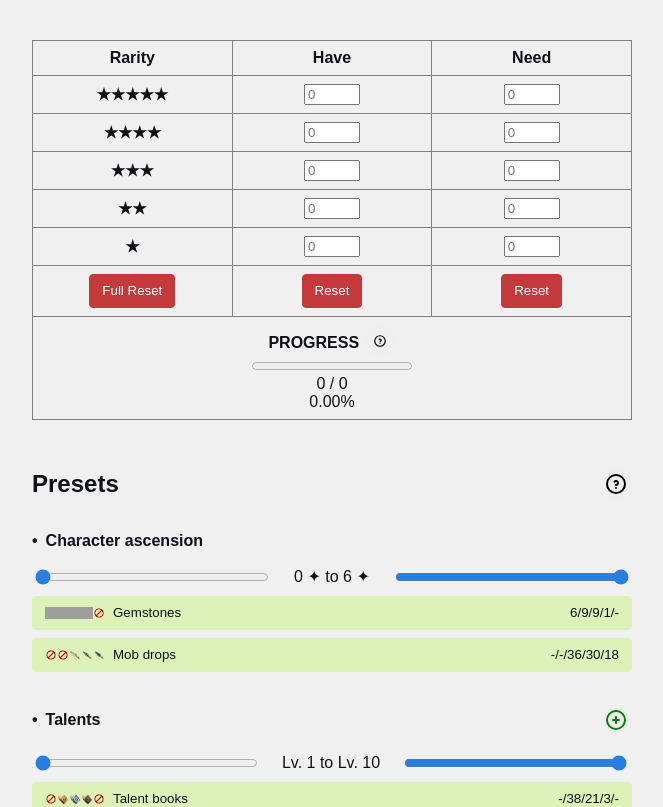
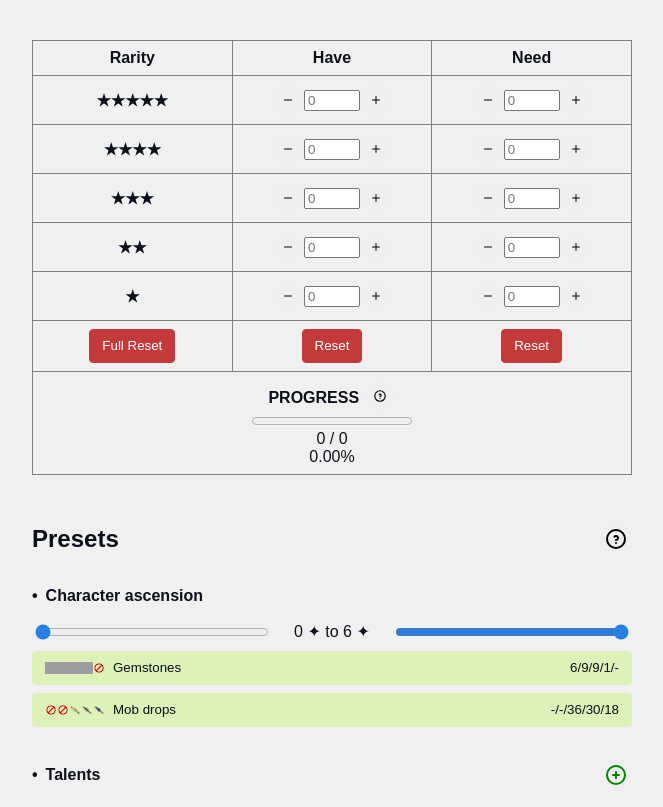
Before and after one commit to Remls/CraftingCalculator, a Svelte app: page / in a window 1280 px wide. Shown: the top 807 px of the page, without its empty margins (308-971 px from the left). Built offline with nearby package versions, Linux system fonts and the light colour scheme; grey boxes are pictures that could not be loaded.

Commit message:
Add increment/decrement buttons

```diff
--- a/src/components/NumberInput.svelte
+++ b/src/components/NumberInput.svelte
@@ -1,4 +1,6 @@
 <script lang="ts">
+  import { IconPlus, IconMinus } from "@tabler/icons-svelte";
+
   export let value = 0;
   export let disabled = false;
   export let tabindex = 0;
@@ -7,8 +9,27 @@
       value = null;
     }
   };
+  const increment = () => {
+    navigator.vibrate?.(50);
+    value++;
+  };
+  const decrement = () => {
+    if (value === 0 || value === null) {
+      return;
+    }
+    navigator.vibrate?.(50);
+    value--;
+  };
 </script>
 
+<div>
+  {#if disabled}
+    <button class="icon" disabled></button>
+  {:else}
+    <button class="icon" on:click={decrement}>
+      <IconMinus size={12} />
+    </button>
+  {/if}
   <input
     type="number"
     bind:value
@@ -19,8 +40,23 @@
     on:focus={clearValueIfZero}
     on:change
   />
+  {#if disabled}
+    <button class="icon" disabled></button>
+  {:else}
+    <button class="icon" on:click={increment}>
+      <IconPlus size={12} />
+    </button>
+  {/if}
+</div>
 
 <style>
+  div {
+    display: flex;
+    align-items: center;
+    justify-content: center;
+    flex-wrap: nowrap;
+  }
+
   input[type="number"] {
     width: 3rem;
   }
@@ -29,4 +65,8 @@
     color: var(--txt-secondary-color);
     cursor: not-allowed;
   }
+
+  button:disabled {
+    cursor: not-allowed;
+  }
 </style>
```
Lines whose indentation alone changed are shown as unchanged.
